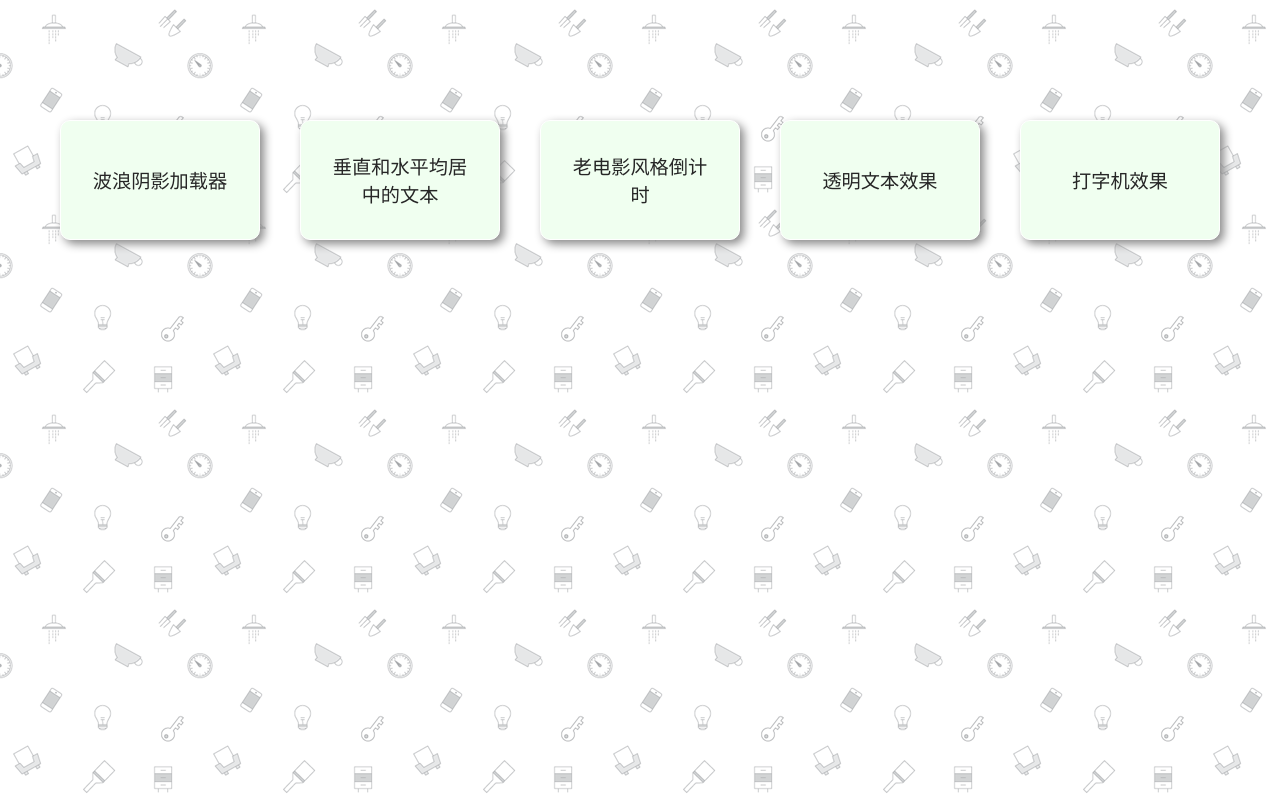
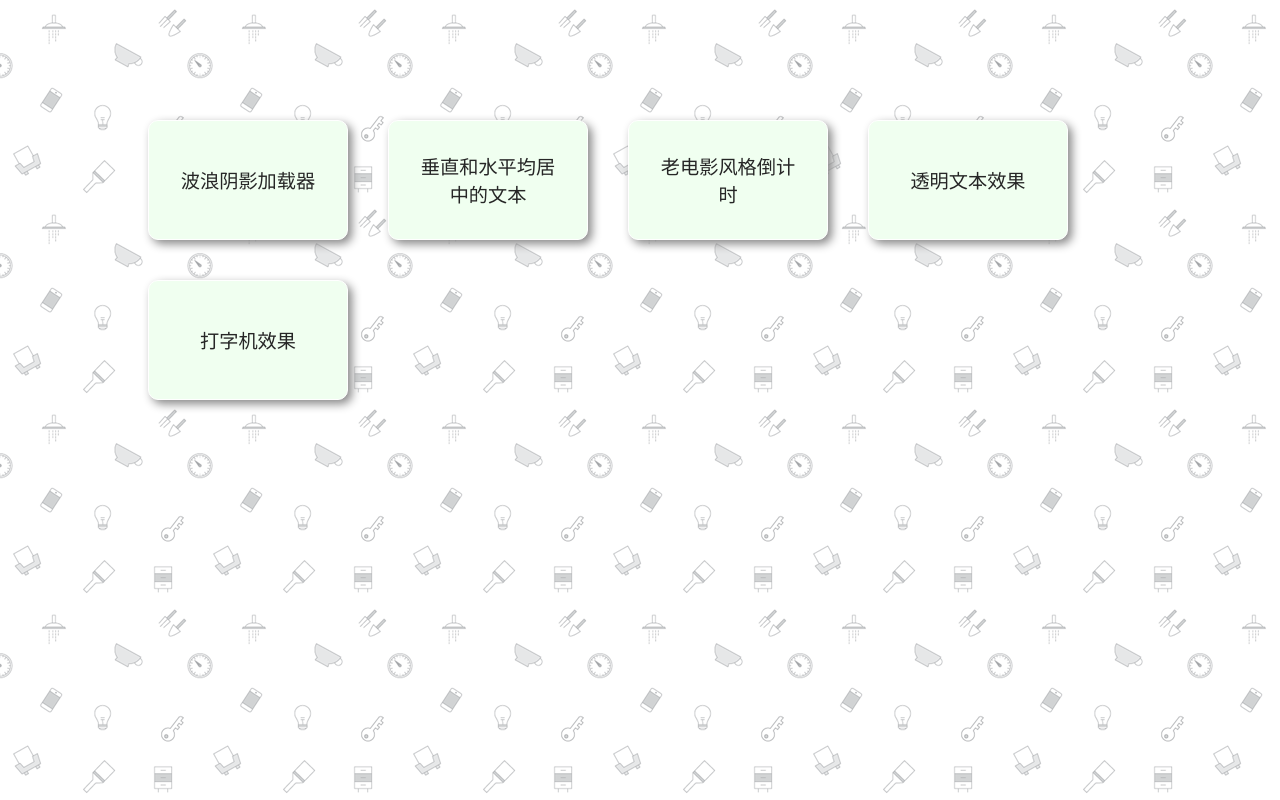
Before and after one commit to gaox25/learning.onlineTourial.io, a plain HTML site: page index.html in a window 1280 px wide. Drawn offline with Linux system fonts and the light colour scheme.

Commit message:
主页表像排布不适用justify-content

```diff
--- a/index.html
+++ b/index.html
@@ -13,9 +13,10 @@
         }
         .container {
             display: flex;
-            justify-content: center;
             align-items: center;
             padding-top: 100px;
+            padding-left: 10%;
+            padding-right: 10%;
             flex-wrap: wrap;
         }
         .item {
@@ -69,7 +70,7 @@
                 透明文本效果
             </span>
         </div>
-        <div class="item" onclick="window.open('./TypingEffect.html')">
+        <div class="item" onclick="window.open('./BoxShasowLoader.html')">
             <span class="content">
                 打字机效果
             </span>
```
